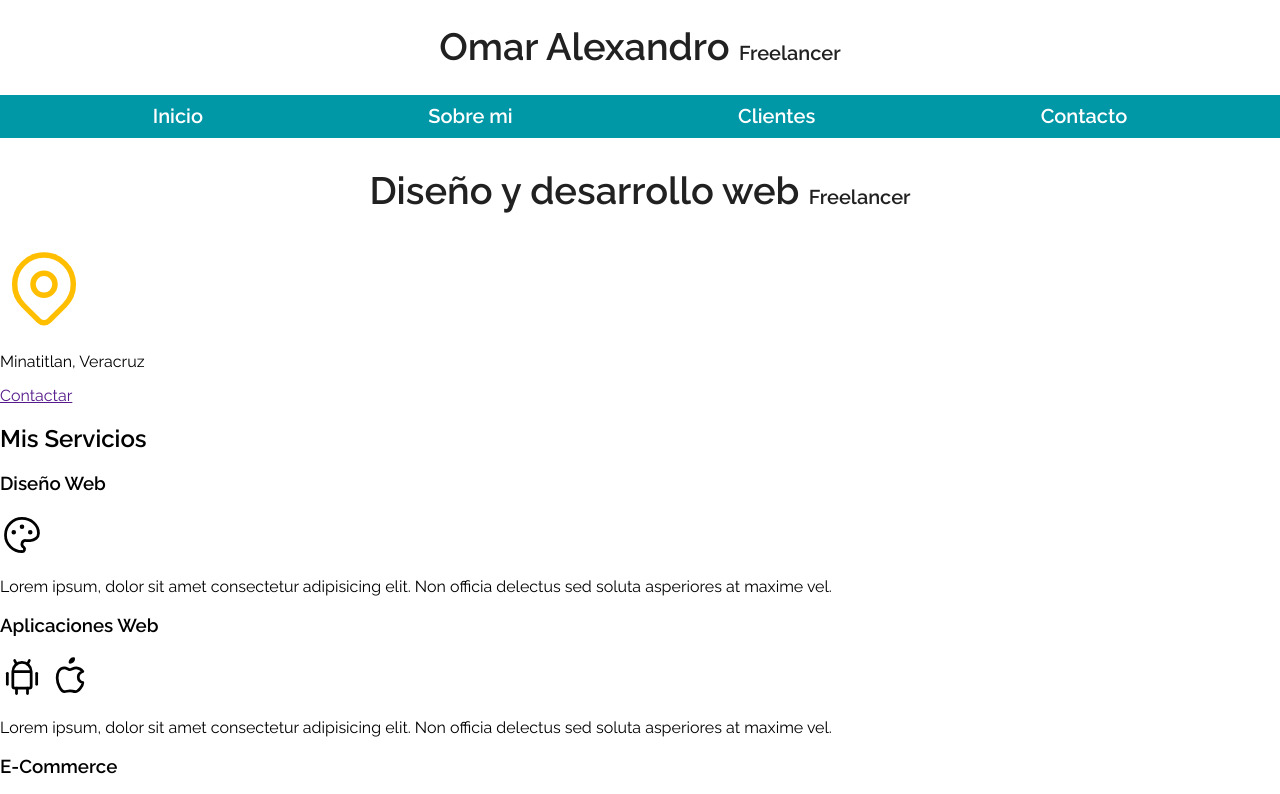
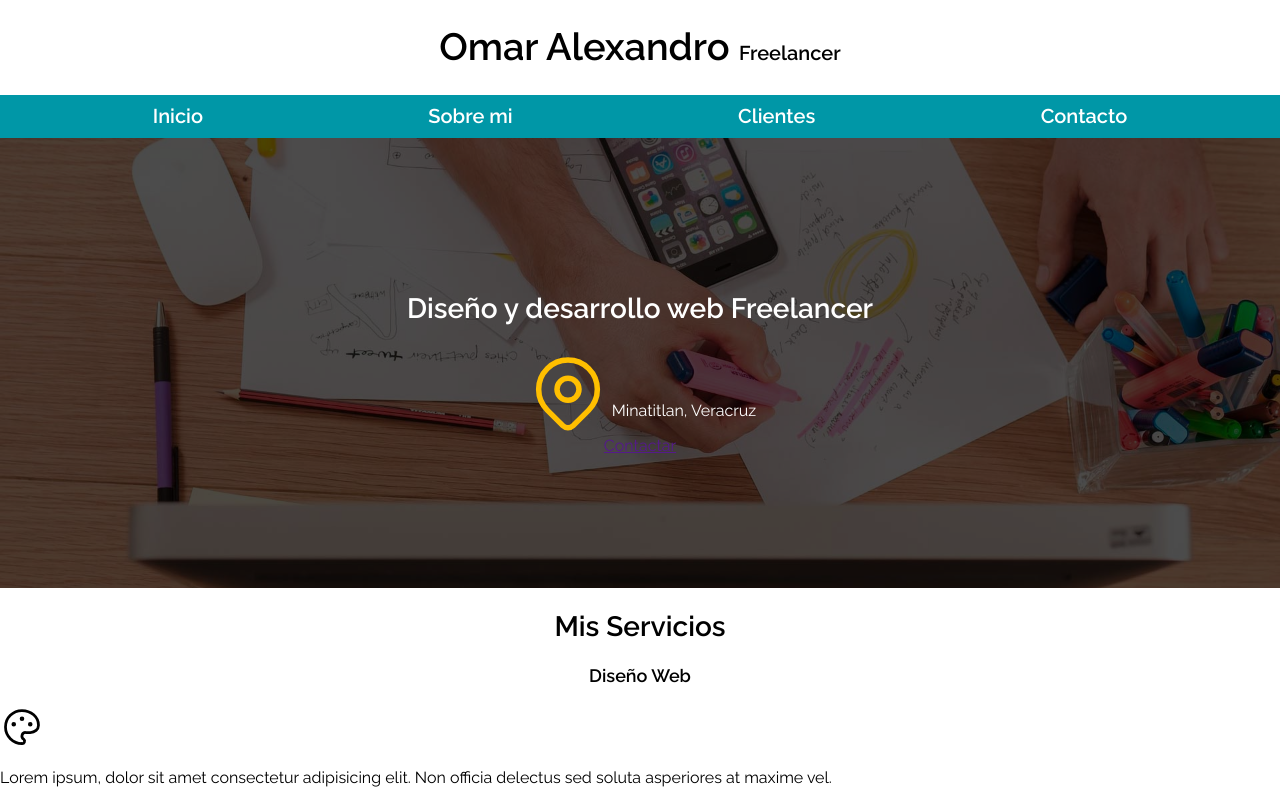
Before and after one commit to OmarAlex24/First_WebPage, a plain HTML site: page index.html in a window 1280 px wide. Shown: the top 794 px of the page. Drawn offline with Linux system fonts and the light colour scheme.

Commit message:
Agregue css para ajustar el hero

```diff
--- a/css/styles.css
+++ b/css/styles.css
@@ -1,45 +1,73 @@
-:root{
-    --blanco:#FFFFFF;
-    --oscuro:#212121;
-    --primario:#FFC107;
-    --secundario:#0097a7;
-    --gris:#757575;
-    --fuente-principal:3.8rem;
+:root {
+    --blanco: #FFFFFF;
+    --oscuro: #212121;
+    --primario: #FFC107;
+    --secundario: #0097a7;
+    --gris: #757575;
+    --fuente-principal: 3.8rem;
 }
-html{
+
+*,
+*::before,
+*::after {
+    box-sizing: inherit;
+}
+
+html {
+    /*1rem = 10px */
     font-size: 62.5%;
+    box-sizing: border-box;
 }
-body{
-    font-size: 16px;
+
+body {
+    font-size: 1.6rem;
     font-family: 'Raleway', sans-serif;
 }
-.titulo{
+
+h1 {
+    font-size: 3.8rem;
+}
+
+h2 {
+    font-size: 2.8rem;
+}
+
+h3 {
+    font-size: 1.8rem;
+}
+
+h1,
+h2,
+h3 {
     text-align: center;
-    color: var(--oscuro);
-    font-size: var(--fuente-principal);
-    font-weight: 600;
 }
-.titulo span{
+
+.titulo span {
     font-size: 2rem;
 }
-.contenedor{
+
+.contenedor {
     max-width: 120rem;
     margin: 0 auto;
 }
-.nav-bg{
+
+.nav-bg {
     background-color: var(--secundario);
 }
-.nav-principal{
+
+.nav-principal {
     display: flex;
     flex-direction: column;
 }
-@media (min-width: 768px){
-    .nav-principal{
-        flex-direction:row;
+
+@media (min-width: 768px) {
+    .nav-principal {
+        flex-direction: row;
         justify-content: space-around;
     }
 }
-.nav-principal a{
+
+.nav-principal a {
     display: block;
     text-align: center;
     color: var(--blanco);
@@ -49,7 +77,38 @@ body{
     padding: 1rem;
     transition: background-color .15s, color .15s;
 }
-.nav-principal a:hover{
+
+.nav-principal a:hover {
     background-color: var(--primario);
     color: var(--oscuro);
 }
+
+.hero {
+    background-image: url(../img/hero.jpg);
+    background-repeat: no-repeat;
+    background-size: cover;
+    height: 450px;
+    position: relative;
+}
+
+.contenido-hero {
+    position: absolute;
+    width: 100%;
+    height: 100%;
+    background-color: rgb(0 0 0 / 70%);
+
+    display: flex;
+    flex-direction: column;
+    justify-content: center;
+    align-items: center;
+}
+
+.contenido-hero h2,
+.contenido-hero p {
+    color: var(--blanco);
+}
+
+.ubicacion {
+    display: flex;
+    align-items: flex-end;
+}
--- a/index.html
+++ b/index.html
@@ -7,24 +7,22 @@
     <meta name="viewport" content="width=device-width, initial-scale=1.0" />
     <title>Diseñador Freelancer</title>
     <!-- Normalize -->
-    <link rel="preload" href="css/normalize.css">
-    <link rel="stylesheet" href="/css/normalize.css">
+    <link rel="preload" href="css/normalize.css" />
+    <link rel="stylesheet" href="/css/normalize.css" />
 
     <!-- Fuente -->
-    <link rel="preconnect" href="https://fonts.googleapis.com">
-    <link rel="preconnect" href="https://fonts.gstatic.com" crossorigin>
-    <link href="https://fonts.googleapis.com/css2?family=Raleway:wght@400;600&display=swap" rel="stylesheet">
+    <link rel="preconnect" href="https://fonts.googleapis.com" />
+    <link rel="preconnect" href="https://fonts.gstatic.com" crossorigin />
+    <link href="https://fonts.googleapis.com/css2?family=Raleway:wght@400;600&display=swap" rel="stylesheet" />
 
     <!-- Hoja de estilos CSS -->
-    <link rel="preload" href="css/styles.css" as="style">
-    <link rel="stylesheet" href="/css/styles.css">
-
+    <link rel="preload" href="css/styles.css" as="style" />
+    <link rel="stylesheet" href="/css/styles.css" />
 </head>
 
 <body>
-
     <header>
-        <h1 class="titulo">Omar Alexandro <span>Freelancer</span> </h1>
+        <h1 class="titulo">Omar Alexandro <span>Freelancer</span></h1>
     </header>
 
     <div class="nav-bg">
@@ -36,20 +34,24 @@
         </nav>
     </div>
 
-    <section>
-        <h2 class="titulo">Diseño y desarrollo web <span>Freelancer</span></h2>
+    <section class="hero">
+        <div class="contenido-hero">
+            <h2>Diseño y desarrollo web Freelancer</h2>
 
-        <svg xmlns="http://www.w3.org/2000/svg" class="icon icon-tabler icon-tabler-map-pin" width="88" height="88"
-            viewBox="0 0 24 24" stroke-width="1.5" stroke="#ffbf00" fill="none" stroke-linecap="round"
-            stroke-linejoin="round">
+            <div class="ubicacion">
+                <svg xmlns="http://www.w3.org/2000/svg" class="icon icon-tabler icon-tabler-map-pin" width="88"
+                    height="88" viewBox="0 0 24 24" stroke-width="1.5" stroke="#ffbf00" fill="none"
+                    stroke-linecap="round" stroke-linejoin="round">
                     <path stroke="none" d="M0 0h24v24H0z" fill="none" />
                     <circle cx="12" cy="11" r="3" />
                     <path d="M17.657 16.657l-4.243 4.243a2 2 0 0 1 -2.827 0l-4.244 -4.243a8 8 0 1 1 11.314 0z" />
                 </svg>
 
                 <p>Minatitlan, Veracruz</p>
+            </div>
 
             <a href="">Contactar</a>
+        </div>
     </section>
 
     <main>
@@ -69,9 +71,10 @@
                 <circle cx="16.5" cy="10.5" r=".5" fill="currentColor" />
             </svg>
 
-            <p>Lorem ipsum, dolor sit amet consectetur adipisicing elit. Non officia delectus sed soluta asperiores at
-                maxime
-                vel.</p>
+            <p>
+                Lorem ipsum, dolor sit amet consectetur adipisicing elit. Non officia
+                delectus sed soluta asperiores at maxime vel.
+            </p>
         </section>
 
         <section>
@@ -99,9 +102,10 @@
                 <path d="M12 4a2 2 0 0 0 2 -2a2 2 0 0 0 -2 2" />
             </svg>
 
-            <p>Lorem ipsum, dolor sit amet consectetur adipisicing elit. Non officia delectus sed soluta asperiores at
-                maxime
-                vel.</p>
+            <p>
+                Lorem ipsum, dolor sit amet consectetur adipisicing elit. Non officia
+                delectus sed soluta asperiores at maxime vel.
+            </p>
         </section>
 
         <section>
@@ -117,11 +121,11 @@
                 <line x1="11" y1="15" x2="13" y2="15" />
             </svg>
 
-            <p>Lorem ipsum, dolor sit amet consectetur adipisicing elit. Non officia delectus sed soluta asperiores at
-                maxime
-                vel.</p>
+            <p>
+                Lorem ipsum, dolor sit amet consectetur adipisicing elit. Non officia
+                delectus sed soluta asperiores at maxime vel.
+            </p>
         </section>
-
     </main>
 
     <section>
@@ -133,17 +137,17 @@
 
                 <div>
                     <label for="">Nombre</label>
-                    <input type="text" placeholder="Nombre">
+                    <input type="text" placeholder="Nombre" />
                 </div>
 
                 <div>
                     <label for="">Telefono</label>
-                    <input type="tel" placeholder="Telefono">
+                    <input type="tel" placeholder="Telefono" />
                 </div>
 
                 <div>
                     <label for="">Correo</label>
-                    <input type="email" placeholder="Email">
+                    <input type="email" placeholder="Email" />
                 </div>
 
                 <div>
@@ -152,18 +156,15 @@
                 </div>
 
                 <div>
-                    <input type="submit" value="Enviar">
+                    <input type="submit" value="Enviar" />
                 </div>
-
             </fieldset>
         </form>
-
     </section>
 
     <footer>
         <p>Todos los derechos reservados Omar Alexandro Freelancer</p>
     </footer>
-
 </body>
 
 </html>
```
Lines whose indentation alone changed are shown as unchanged.
